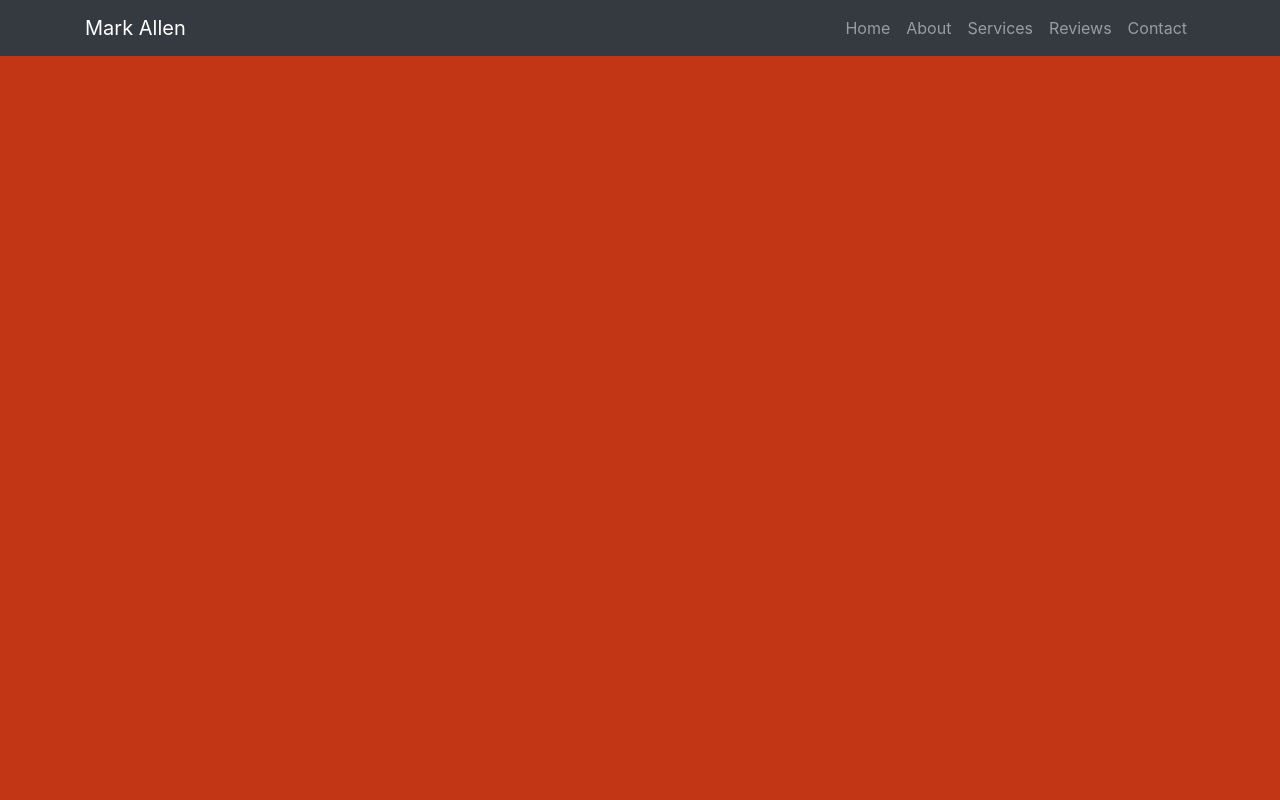
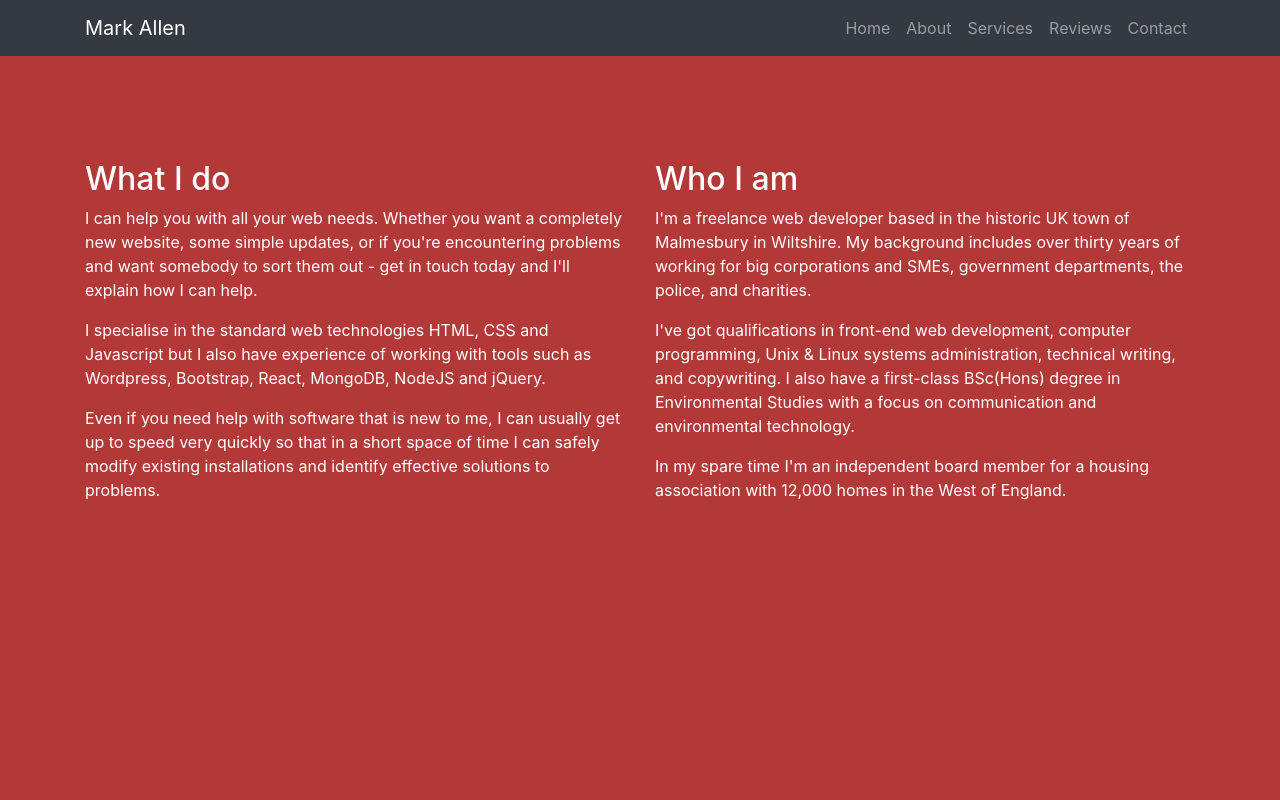
Before and after one commit to markallen01666/home-website, a React (Create React App) app: page /about in a window 1280 px wide. Shown: the top 800 px of the page. Built offline with nearby package versions, Linux system fonts and the light colour scheme.

Commit message:
About page completed

```diff
--- a/src/About.js
+++ b/src/About.js
@@ -1,14 +1,55 @@
 // React About page content component
 // M. Allen - 2019
 
-import React, {Component} from 'react';
+import React, { Component } from "react";
 
 class About extends Component {
   render() {
     return (
-      <div>
-        <div className="App-body App-about text-center">
-          <h1>My name is Mark Allen</h1>
+      <div className="App-body App-about">
+        <div className="container App-content">
+          <div className="row text-xs-center text-sm-left">
+            <div className="col-xs-12 col-sm-6">
+              <h2>What I do</h2>
+              <p>
+                I can help you with all your web needs. Whether you want a
+                completely new website, some simple updates, or if you're
+                encountering problems and want somebody to sort them out - get
+                in touch today and I'll explain how I can help.
+              </p>
+              <p>
+                I specialise in the standard web technologies HTML, CSS and
+                Javascript but I also have experience of working with tools such
+                as Wordpress, Bootstrap, React, MongoDB, NodeJS and jQuery.
+              </p>
+              <p>
+                Even if you need help with software that is new to me, I can
+                usually get up to speed very quickly so that in a short space of
+                time I can safely modify existing installations and identify
+                effective solutions to problems.
+              </p>
+            </div>
+            <div className="col-xs-12 col-sm-6">
+              <h2>Who I am</h2>
+              <p>
+                I'm a freelance web developer based in the historic UK town of
+                Malmesbury in Wiltshire. My background includes over thirty
+                years of working for big corporations and SMEs, government
+                departments, the police, and charities.
+              </p>
+              <p>
+                I've got qualifications in front-end web development, computer
+                programming, Unix & Linux systems administration, technical
+                writing, and copywriting. I also have a first-class BSc(Hons)
+                degree in Environmental Studies with a focus on communication
+                and environmental technology.
+              </p>
+              <p>
+                In my spare time I'm an independent board member for a housing
+                association with 12,000 homes in the West of England.
+              </p>
+            </div>
+          </div>
         </div>
       </div>
     );
--- a/src/App.css
+++ b/src/App.css
@@ -4,17 +4,17 @@
 }
 
 .App-content {
-  padding-top: 30vh;
+  padding-top: 20vh;
 }
 
 .App-homepage {
   background-color: #273c75;
 }
 .App-services {
-  background-color: #8c7ae6;
+  background-color: #218c74;
 }
 .App-about {
-  background-color: #c23616;
+  background-color: #b33939;
 }
 .App-contact {
   background-color: #e1b12c;
--- a/src/Footer.js
+++ b/src/Footer.js
@@ -11,7 +11,6 @@ class Footer extends Component {
           <div className="row padding-top-5vh">
             <div className="col-sm text-sm-left">
               <p><strong>Mark Allen - Web Developer</strong></p>
-              <p>&copy; 2019 - M Allen</p>
               <p>
               <a
                   href="https://markallenwebdeveloper.co.uk"
```
